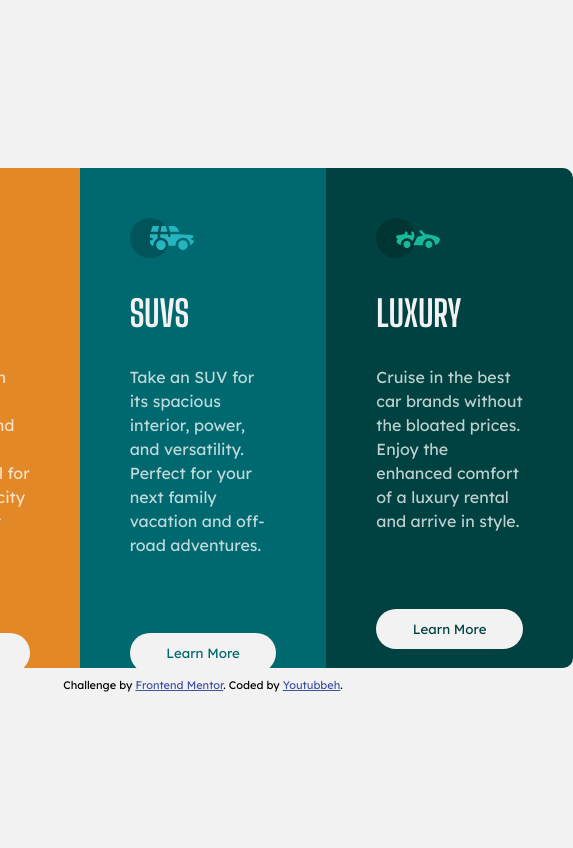
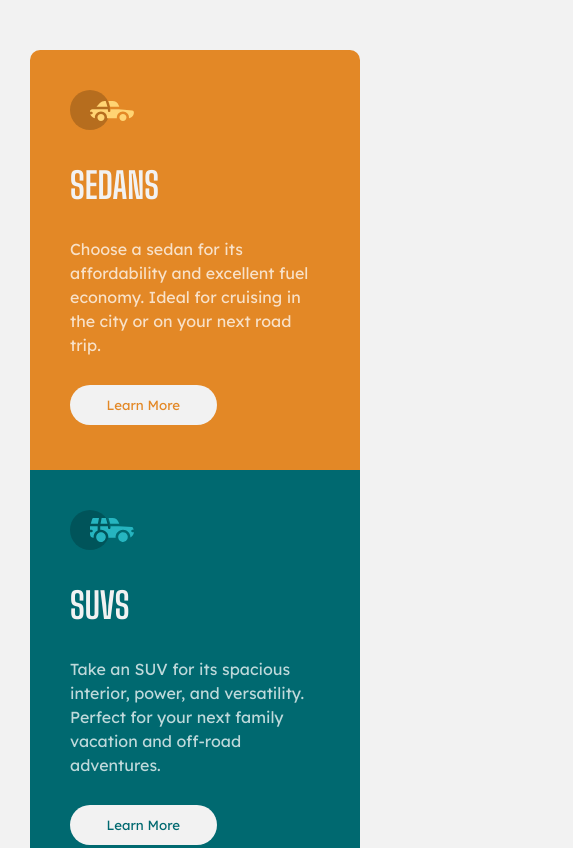
Before and after one commit to youtubbeh/3-column-card, a plain HTML site: page index.html in a window 390 px wide. Shown: the top 848 px of the page, 573 px wide, since content can reach past the window. Drawn offline with Linux system fonts and the light colour scheme.

Commit message:
Style and layout for mobile

```diff
--- a/style.css
+++ b/style.css
@@ -85,7 +85,6 @@ button:hover {
     color:hsl(179, 100%, 13%);
 }
 
-
 .attribution {
     font-size: 11px; text-align: center;
     font-family: 'Lexend Deca', sans-serif;
@@ -93,6 +92,37 @@ button:hover {
 
 .attribution a {
     color: hsl(228, 45%, 44%);
+}
+
+@media all and (max-width: 760px) {
+
+    body {
+        height: auto;
+        width: auto;
+        margin: 50px auto;
+    }
+
+    main {
+        flex-direction: column;
+    }
+
+    .sedan, .suv, .luxury {
+        height: 340px;
+        padding: 40px;
+        max-width: 250px;
+    }
+
+    .sedan {
+        border-radius: 10px 10px 0 0;
+    }
+
+    .luxury {
+        border-radius: 0 0 10px 10px;
+    }
+
+    button {
+        top: 12px;
+    }
 }
 
 /*
```
